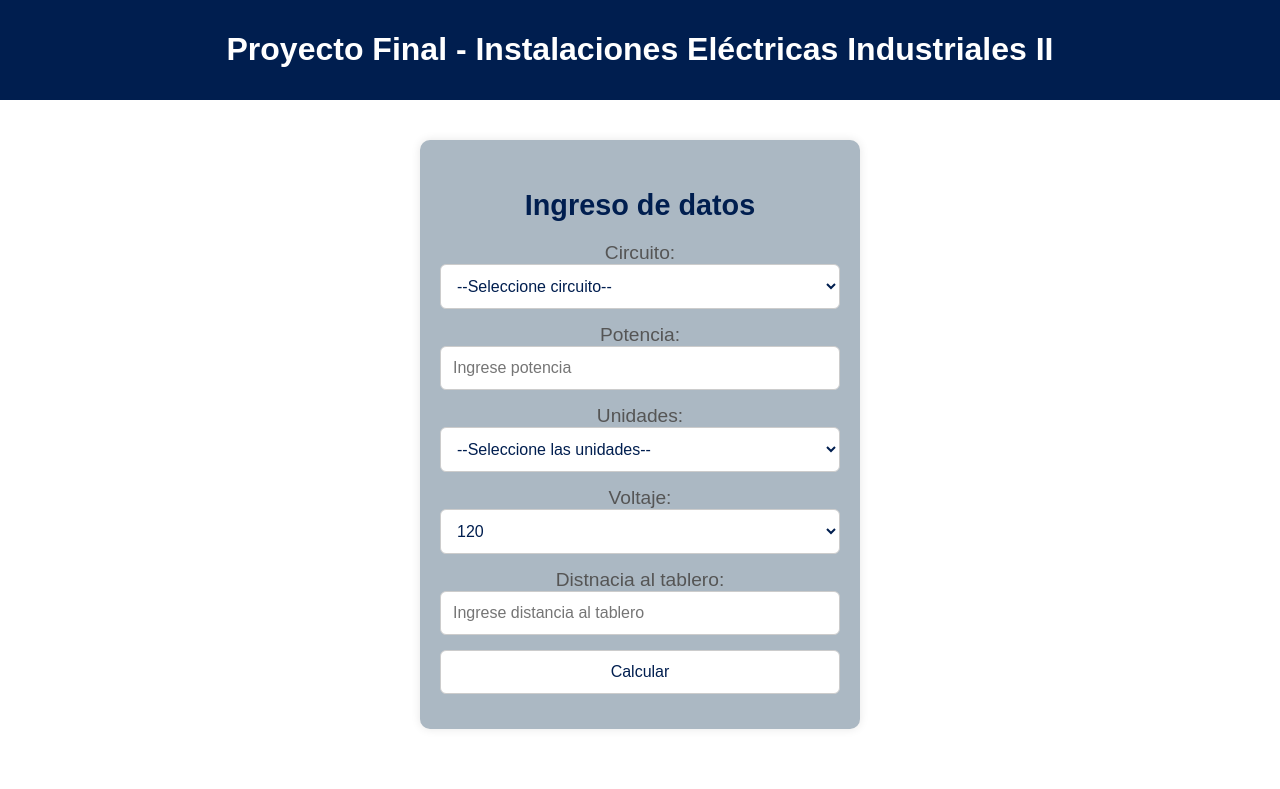
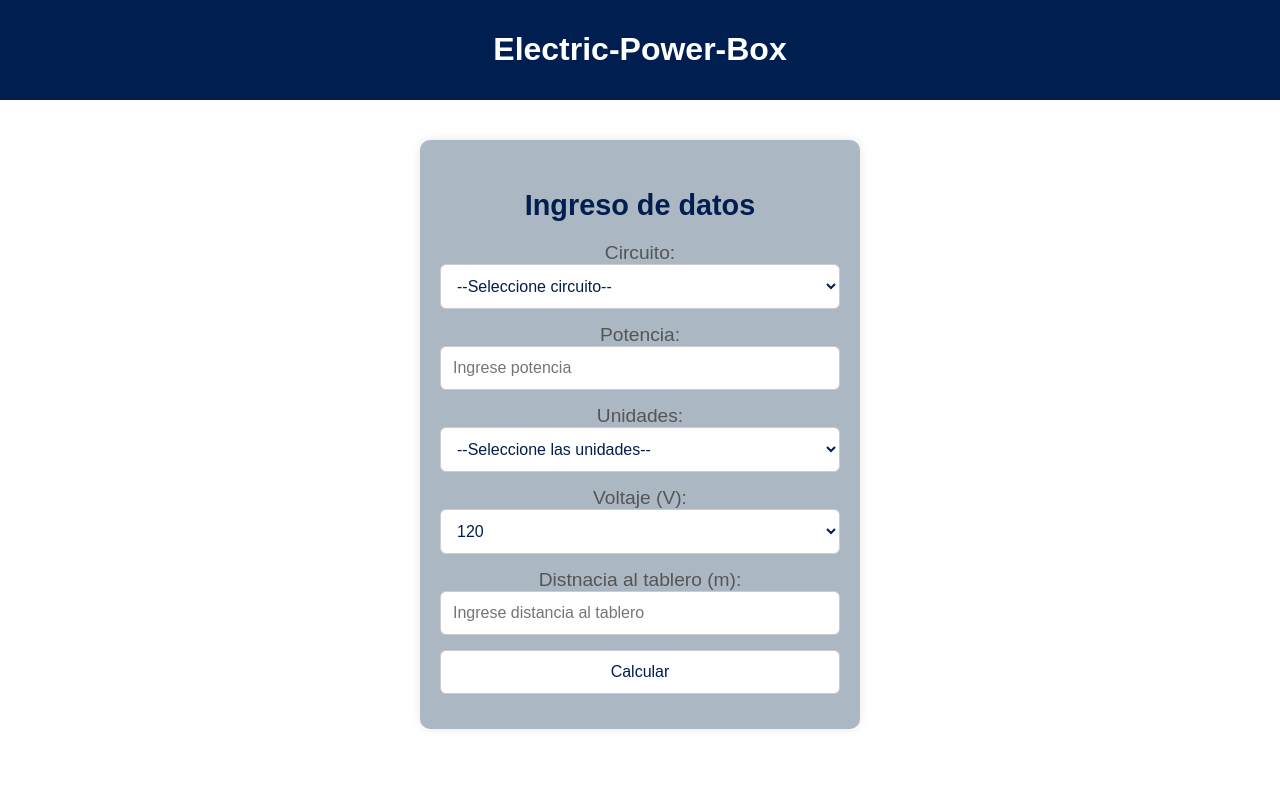
Before and after one commit to Hygl0110/flmdsmdfr, a React (Create React App) app: page / in a window 1280 px wide. Shown: the top 789 px of the page. Built offline with nearby package versions, Linux system fonts and the light colour scheme.

Commit message:
add unist to voltage and distance

```diff
--- a/src/components/Home/Home.jsx
+++ b/src/components/Home/Home.jsx
@@ -99,7 +99,7 @@ function Home() {
   return (
     <div className="Home">
       <header>
-        <h1>Proyecto Final - Instalaciones Eléctricas Industriales II</h1>
+        <h1>Electric-Power-Box</h1>
       </header>
       <main>
         <>
--- a/src/components/InputData/InputData.jsx
+++ b/src/components/InputData/InputData.jsx
@@ -91,7 +91,7 @@ function InputData(props) {
         ) : null}
 
         <>
-          <label htmlFor="voltaje">Voltaje: </label>
+          <label htmlFor="voltaje">Voltaje (V): </label>
           <select id="voltaje" value={props.valueVoltaje} onChange={() => {}}>
             {props.fasesVoltaje === 1
               ? [120, 123.5, 127].map((f, key) => (
@@ -102,7 +102,7 @@ function InputData(props) {
         </>
 
         <>
-          <label htmlFor="distancia">Distnacia al tablero: </label>
+          <label htmlFor="distancia">Distnacia al tablero (m): </label>
           <input
             type="number"
             id="distancia"
```
